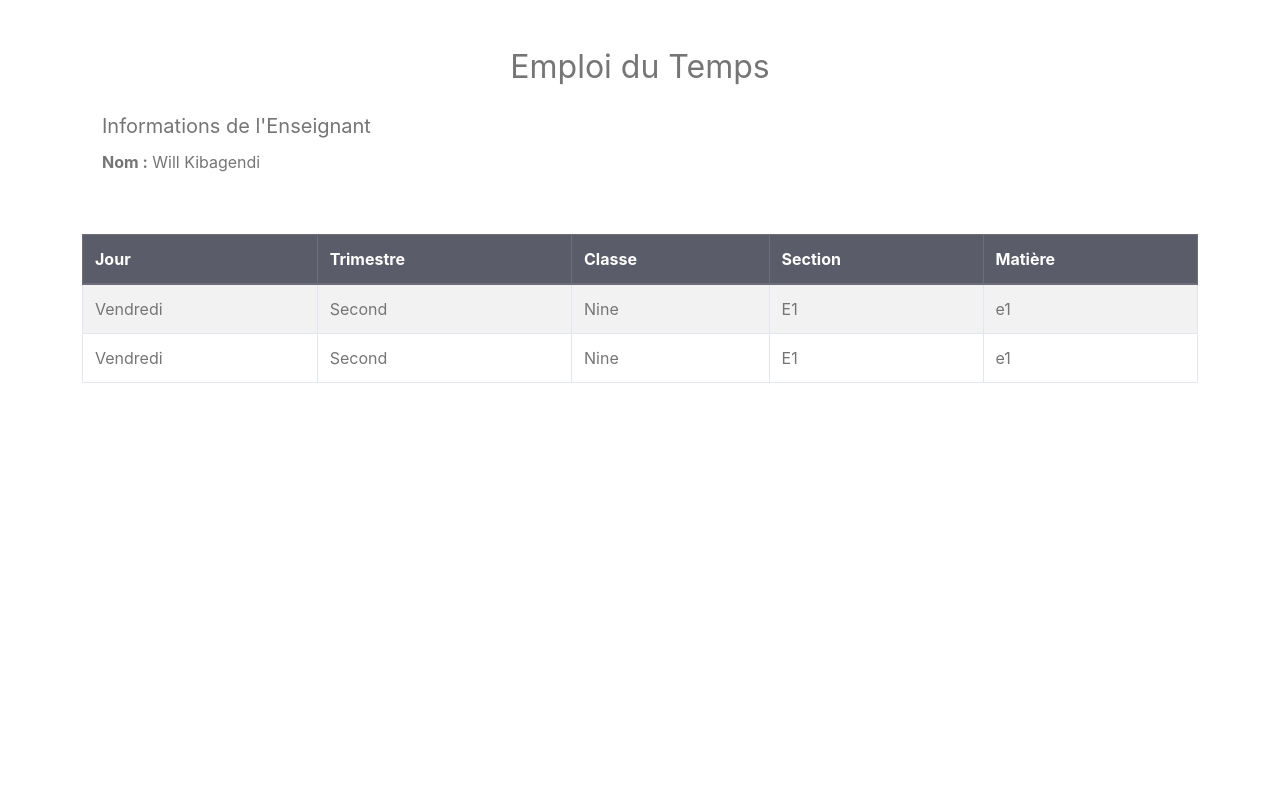
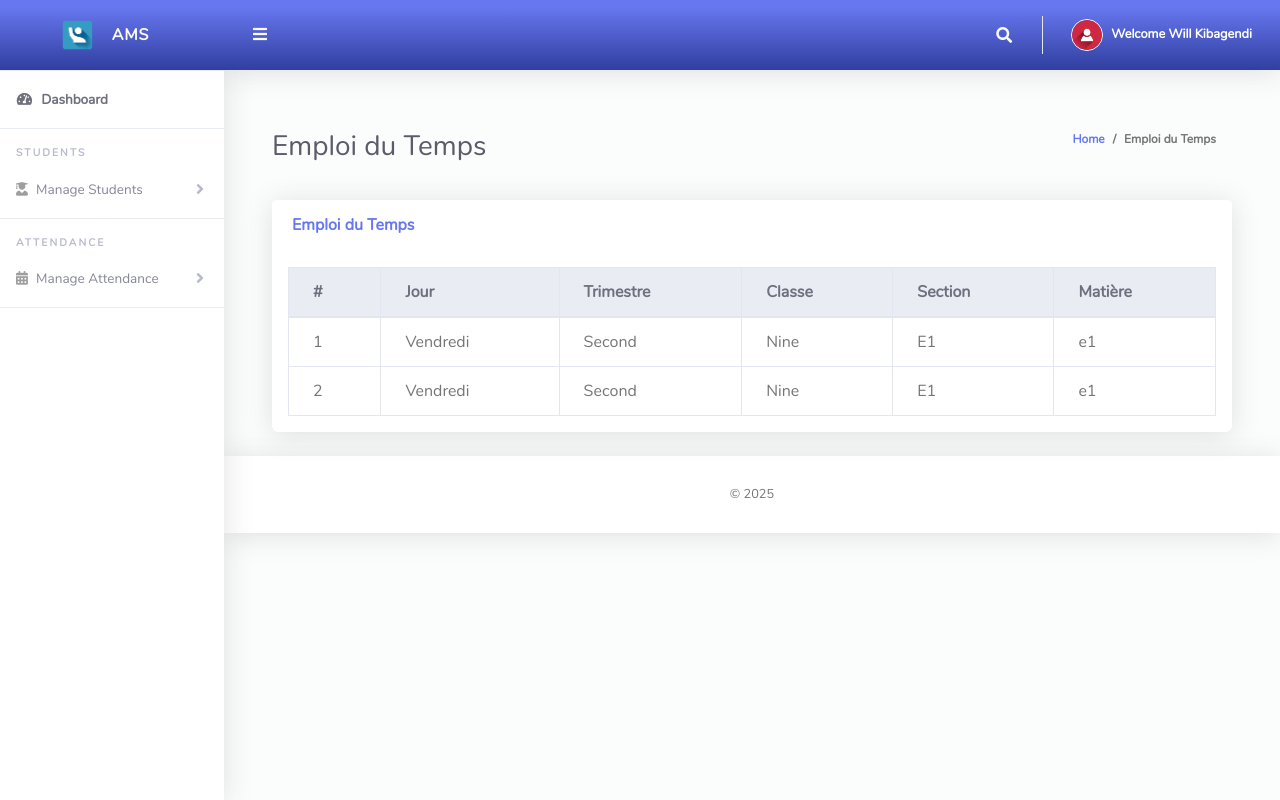
Before and after one commit to HAFSA-ELOMARI/gestion_1, a PHP site: page /ClassTeacher/emploiTempsTech.php in a window 1280 px wide. Run offline with PHP 8.4, Linux system fonts and the light colour scheme; the visitor is signed in with stand-in values (Sample User, id 1); data comes from the database, SQL or seed files in the repository.

Commit message:
Add files via upload

```diff
--- a/ClassTeacher/emploiTempsTech.php
+++ b/ClassTeacher/emploiTempsTech.php
@@ -4,21 +4,12 @@ ini_set('display_errors', 1);
 include '../Includes/dbcon.php';
 include '../Includes/session.php';
 
-// التأكد من أن المستخدم هو أستاذ
-if (!isset($_SESSION['teacherId'])) {
-    header("Location: ../login.php");
-    exit();
-}
+// جلب معرف الأستاذ من الجلسة
+$teacherId = $_SESSION['userId'];
 
-$teacherId = $_SESSION['teacherId']; // معرف الأستاذ
-
-// جلب معلومات الأستاذ
-$teacherQuery = mysqli_query($conn, "SELECT firstName, lastName FROM tblclassteacher WHERE id = '$teacherId'");
-$teacherData = mysqli_fetch_assoc($teacherQuery);
-
-// جلب استعمال الزمن للأستاذ
+// جلب استعمال الزمن للأستاذ بناءً على المواد التي يدرسها
 $scheduleQuery = mysqli_query($conn, "
-    SELECT s.day, t.termName, c.className, ca.classArmName, s.subject
+    SELECT s.id, s.day, t.termName, c.className, ca.classArmName, s.subject
     FROM tblschedule s
     JOIN tblterm t ON s.termId = t.id
     JOIN tblclass c ON s.classId = c.id
@@ -27,34 +18,55 @@ $scheduleQuery = mysqli_query($conn, "
     ORDER BY s.day, s.classId, s.classArmId
 ");
 ?>
-
 <!DOCTYPE html>
 <html lang="fr">
 
 <head>
-    <meta charset="UTF-8">
-    <meta name="viewport" content="width=device-width, initial-scale=1.0">
-    <title>Emploi du Temps</title>
-    <link href="../vendor/bootstrap/css/bootstrap.min.css" rel="stylesheet">
-    <link rel="stylesheet" href="https://cdn.jsdelivr.net/npm/bootstrap-icons/font/bootstrap-icons.css">
+    <meta charset="utf-8">
+    <meta http-equiv="X-UA-Compatible" content="IE=edge">
+    <meta name="viewport" content="width=device-width, initial-scale=1, shrink-to-fit=no">
+    <meta name="description" content="">
+    <meta name="author" content="">
+    <link href="img/logo/attnlg.jpg" rel="icon">
+    <?php include 'includes/title.php'; ?>
+    <link href="../vendor/fontawesome-free/css/all.min.css" rel="stylesheet" type="text/css">
+    <link href="../vendor/bootstrap/css/bootstrap.min.css" rel="stylesheet" type="text/css">
+    <link href="css/ruang-admin.min.css" rel="stylesheet">
 </head>
 
-<body>
-    <div class="container mt-5">
-        <h2 class="text-center">Emploi du Temps</h2>
+<body id="page-top">
+    <div id="wrapper">
+        <?php include "Includes/sidebar.php"; ?>
+        <div id="content-wrapper" class="d-flex flex-column">
+            <div id="content">
+                <?php include "Includes/topbar.php"; ?>
+                <div class="container-fluid">
 
-        <!-- معلومات الأستاذ -->
-        <div class="card mb-4">
-            <div class="card-body">
-                <h5 class="card-title">Informations de l'Enseignant</h5>
-                <p><strong>Nom :</strong> <?php echo $teacherData['firstName'] . " " . $teacherData['lastName']; ?></p>
-            </div>
+                    <div class="d-sm-flex align-items-center justify-content-between mb-4">
                     </div>
 
-        <!-- جدول استعمال الزمن -->
-        <table class="table table-bordered table-striped">
-            <thead class="thead-dark">
+                    <!-- Container Fluid-->
+                    <div class="container-fluid" id="container-wrapper">
+                        <div class="d-sm-flex align-items-center justify-content-between mb-4">
+                            <h1 class="h3 mb-0 text-gray-800">Emploi du Temps</h1>
+                            <ol class="breadcrumb">
+                                <li class="breadcrumb-item"><a href="./">Home</a></li>
+                                <li class="breadcrumb-item active" aria-current="page">Emploi du Temps </li>
+                            </ol>
+                        </div>
+
+                        <!-- جدول الامتحانات -->
+                        <div class="row">
+                            <div class="col-lg-12">
+                                <div class="card mb-4">
+                                    <div class="card-header py-3">
+                                        <h6 class="m-0 font-weight-bold text-primary">Emploi du Temps </h6>
+                                    </div>
+                                    <div class="table-responsive p-3">
+                                        <table class="table table-bordered">
+                                            <thead class="thead-light">
                                                 <tr>
+                                                    <th>#</th>
                                                     <th>Jour</th>
                                                     <th>Trimestre</th>
                                                     <th>Classe</th>
@@ -63,17 +75,31 @@ $scheduleQuery = mysqli_query($conn, "
                                                 </tr>
                                             </thead>
                                             <tbody>
-                <?php while ($row = mysqli_fetch_assoc($scheduleQuery)) { ?>
-                    <tr>
-                        <td><?php echo $row['day']; ?></td>
-                        <td><?php echo $row['termName']; ?></td>
-                        <td><?php echo $row['className']; ?></td>
-                        <td><?php echo $row['classArmName']; ?></td>
-                        <td><?php echo $row['subject']; ?></td>
-                    </tr>
-                <?php } ?>
+                                                <?php
+                                                $sn = 1;
+                                                while ($row = mysqli_fetch_assoc($scheduleQuery)) {
+                                                    echo "<tr>
+                                                               <td>{$sn}</td>
+                                                               <td>{$row['day']}</td>
+                                                               <td>{$row['termName']}</td>
+                                                               <td>{$row['className']}</td>
+                                                               <td>{$row['classArmName']}</td>
+                                                               <td>{$row['subject']}</td>
+                                                             </tr>";
+                                                    $sn++;
+                                                }
+                                                ?>
                                             </tbody>
                                         </table>
+                                    </div>
+                                </div>
+                            </div>
+                        </div>
+
+                    </div>
+                </div>
+                <?php include "Includes/footer.php"; ?>
+            </div>
         </div>
 
         <script src="../vendor/jquery/jquery.min.js"></script>
```
Lines whose indentation alone changed are shown as unchanged.
